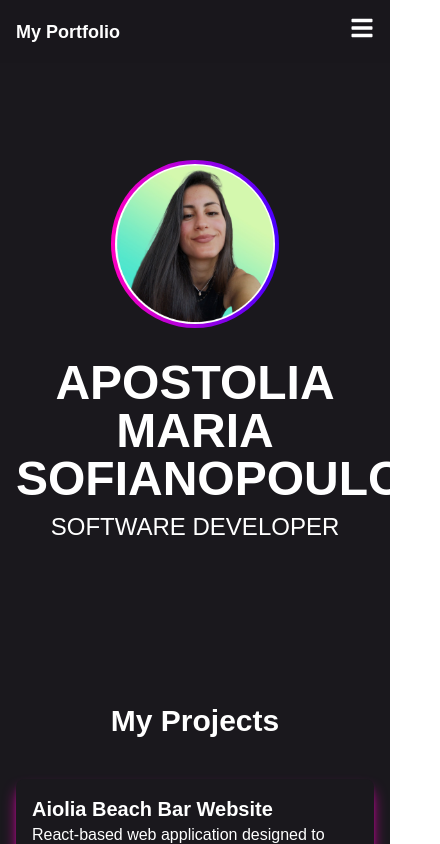
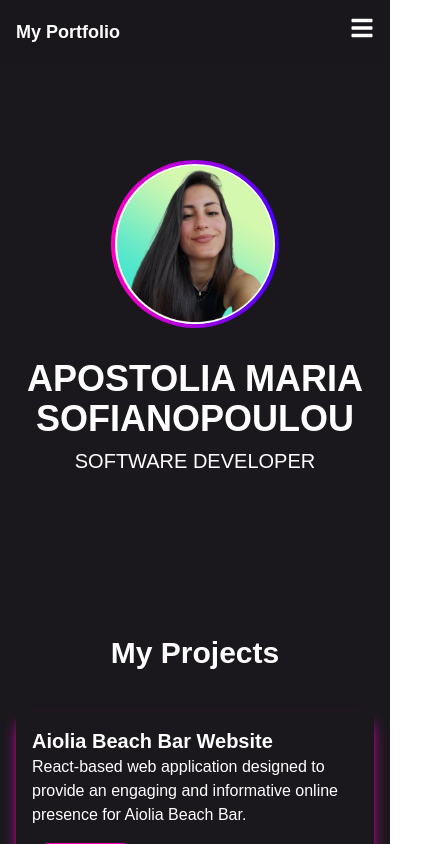
Before and after one commit to Sofianopoulou/portfolio, a React (Create React App) app: page / in a window 390 px wide. Shown: the top 844 px of the page, 440 px wide, since content can reach past the window. Built offline with nearby package versions, Linux system fonts and the light colour scheme.

Commit message:
fix layout width and text size

```diff
--- a/src/App.tsx
+++ b/src/App.tsx
@@ -7,7 +7,7 @@ import EducationalSection from "./components/EducationalSection";
 
 const App = () => {
   return (
-    <div className="font-pridi font-light bg-background">
+    <div className="font-pridi font-light bg-background overflow-x-hidden">
       <Header />
       <main className="pt-20">
         <MainSection />
--- a/src/components/Main.tsx
+++ b/src/components/Main.tsx
@@ -2,8 +2,8 @@ import { motion } from "framer-motion";
 
 const MainSection = () => {
   return (
-    <section id="main" className="relative bg-cover bg-center text-white py-20">
-      <div className="absolute inset-0 bg-black opacity-40"></div>
+    <section id="main" className="relative text-white py-20">
+      <div className="absolute inset-0 opacity-40"></div>
       <div className="container mx-auto text-center relative z-10 px-4 sm:px-6 lg:px-12">
         <motion.div
           className="relative inline-block rounded-full p-1 bg-gradient-to-r from-pink to-blue"
@@ -19,7 +19,7 @@ const MainSection = () => {
         </motion.div>
 
         <motion.h1
-          className="text-5xl font-semibold mt-6"
+          className="sm:text-5xl text-4xl font-semibold mt-6"
           initial={{ opacity: 0, y: 20 }}
           animate={{ opacity: 1, y: 0 }}
           transition={{ duration: 2, ease: "easeOut", delay: 0.6 }}
@@ -28,7 +28,7 @@ const MainSection = () => {
         </motion.h1>
 
         <motion.h2
-          className="text-2xl text-white mt-2"
+          className="sm:text-2xl text-xl text-white mt-2"
           initial={{ opacity: 0, y: 20 }}
           animate={{ opacity: 1, y: 0 }}
           transition={{ duration: 2, ease: "easeOut", delay: 0.8 }}
--- a/src/components/ProjectsSection.tsx
+++ b/src/components/ProjectsSection.tsx
@@ -3,7 +3,7 @@ import ProjectCard from "./ProjectCard";
 
 const ProjectsSection = () => {
   return (
-    <section id="projects" className="py-20 bg-gray-200">
+    <section id="projects" className="py-20">
       <div className="px-4 md:px-12 lg:px-20">
         <motion.h2
           className="text-3xl text-center mb-10 text-white font-semibold"
```
